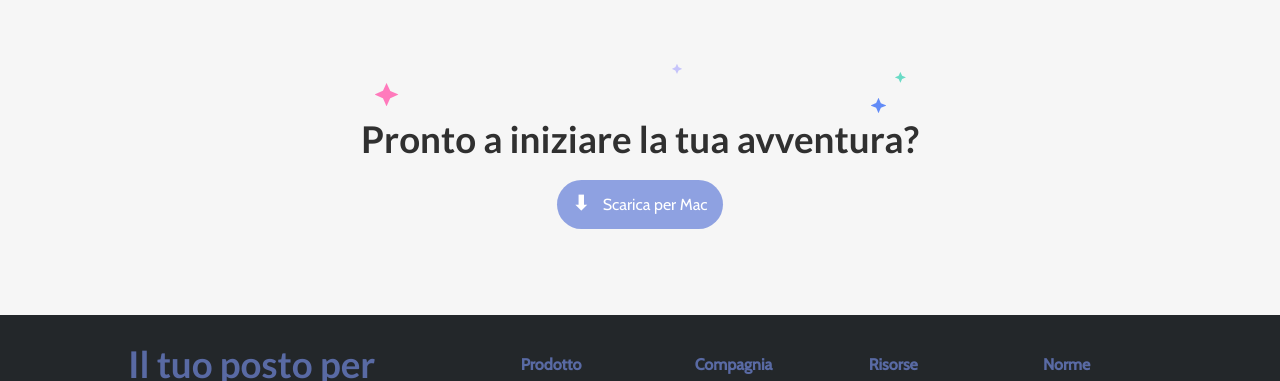
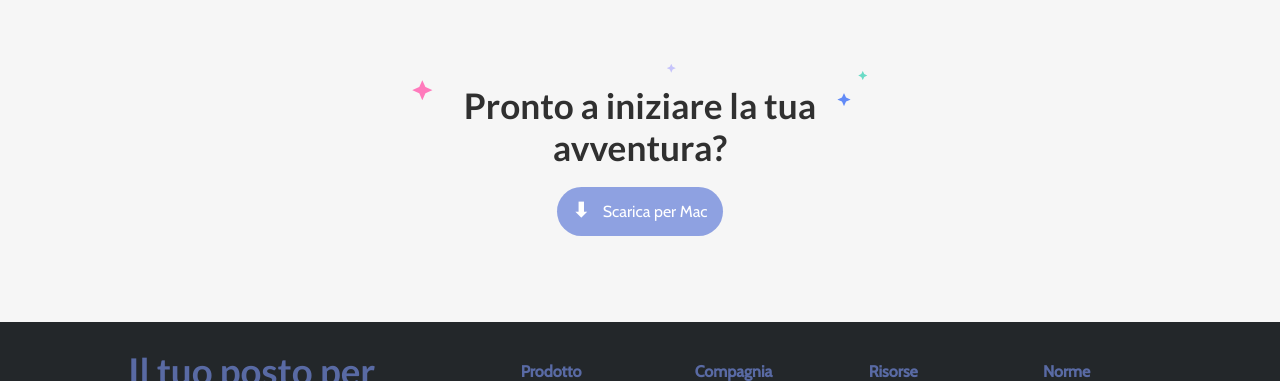
Before and after one commit to JacopoGrippiotti/htmlcss-discord, a plain HTML site: page index.html in a window 1280 px wide. Shown: the part 3996-4377 px from the top of the page. Drawn offline with nearby package versions, Linux system fonts and the light colour scheme.

Commit message:
fixed special title in the last section of the main

```diff
--- a/css/style.css
+++ b/css/style.css
@@ -258,6 +258,17 @@ h3{
     margin-bottom: 30px;
 }
 
+.special-title{
+    background-image: url(../img/stars.svg);
+    background-size: contain;
+    width: 40%;
+    margin: 0 auto;
+    margin-bottom: 30px;
+    padding-top: 20px;
+    background-repeat: no-repeat;
+    font-size: 2.2rem;
+}
+
 .bg-violet{
     background-color:#8ea1e1 ;
 }
--- a/index.html
+++ b/index.html
@@ -162,9 +162,7 @@
                 </p>
 
                 <img id="just-chillin-img" src="img/item4-big.svg" alt="Just chillin img">
-                <img src="img/stars.svg" alt="Stelle colorate">
-
-                <h3 class="font-black">
+                <h3 class="font-black special-title">
                     Pronto a iniziare la tua avventura?
                 </h3>
 
```
